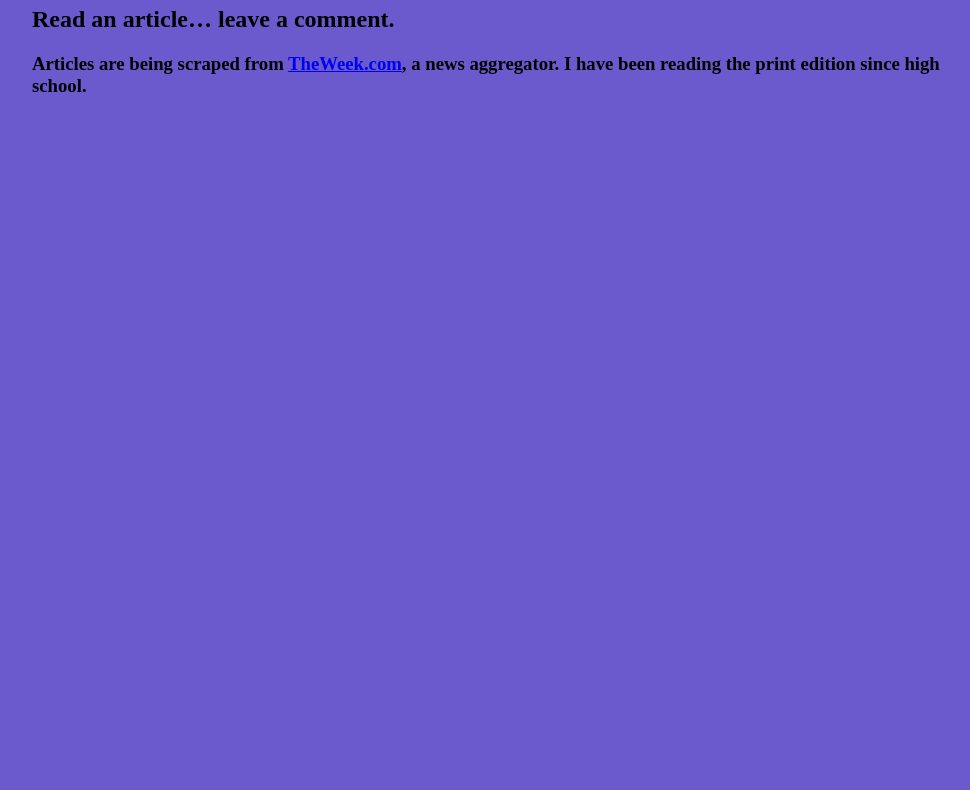
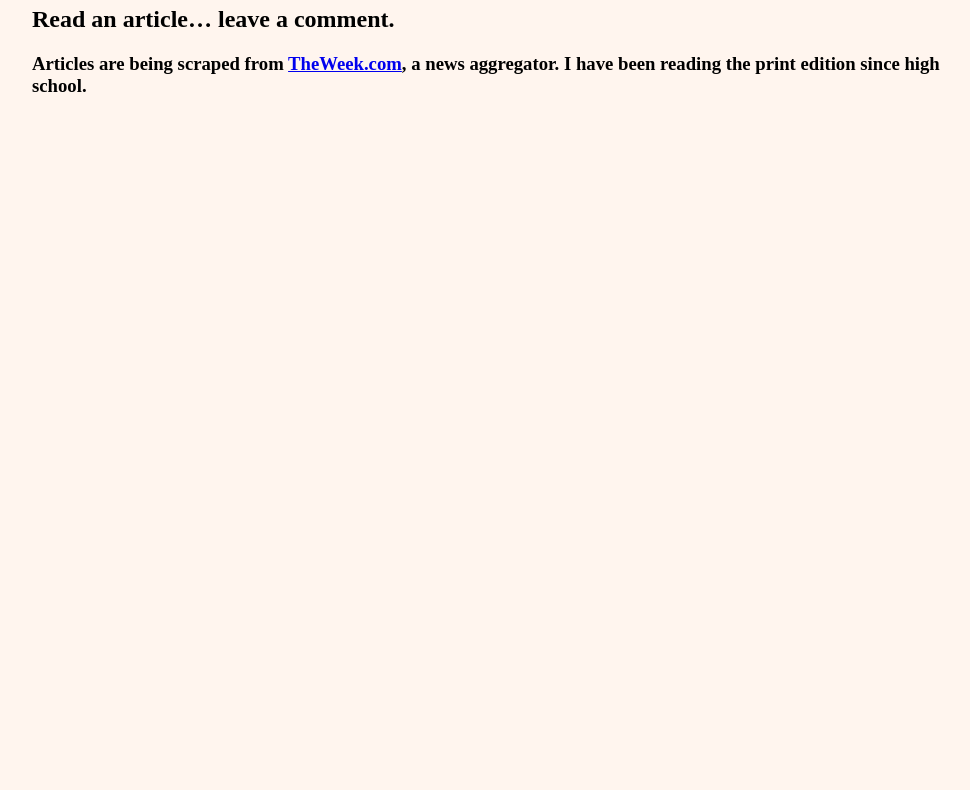
Before and after one commit to NDHF/mongoProject, a website: page public/index.html in a window 1280 px wide. Shown: the part 145-935 px from the top of the page, without its empty margins (128-1098 px from the left). Drawn offline with nearby package versions, Linux system fonts and the light colour scheme; no server answers.

Commit message:
Changing background color to something more palatable

```diff
--- a/public/index.html
+++ b/public/index.html
@@ -5,7 +5,7 @@
     <title>Nicholas Bernhard's Web-Scraping Application</title>
     <!-- Inline Style -->
     <style>
-      body { background-color: slateblue }
+      body { background-color: seashell }
       #wrapper {
         width: 960px;
         margin-left: auto;
```
